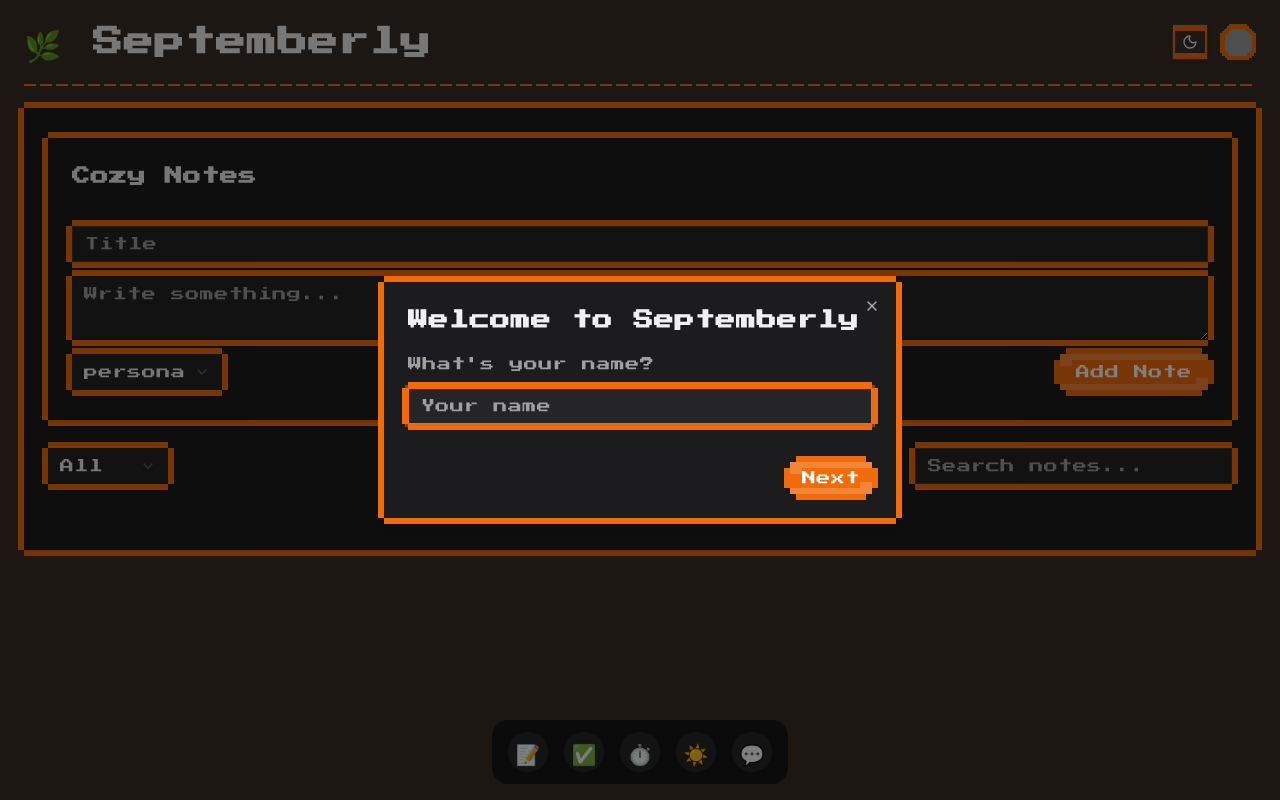
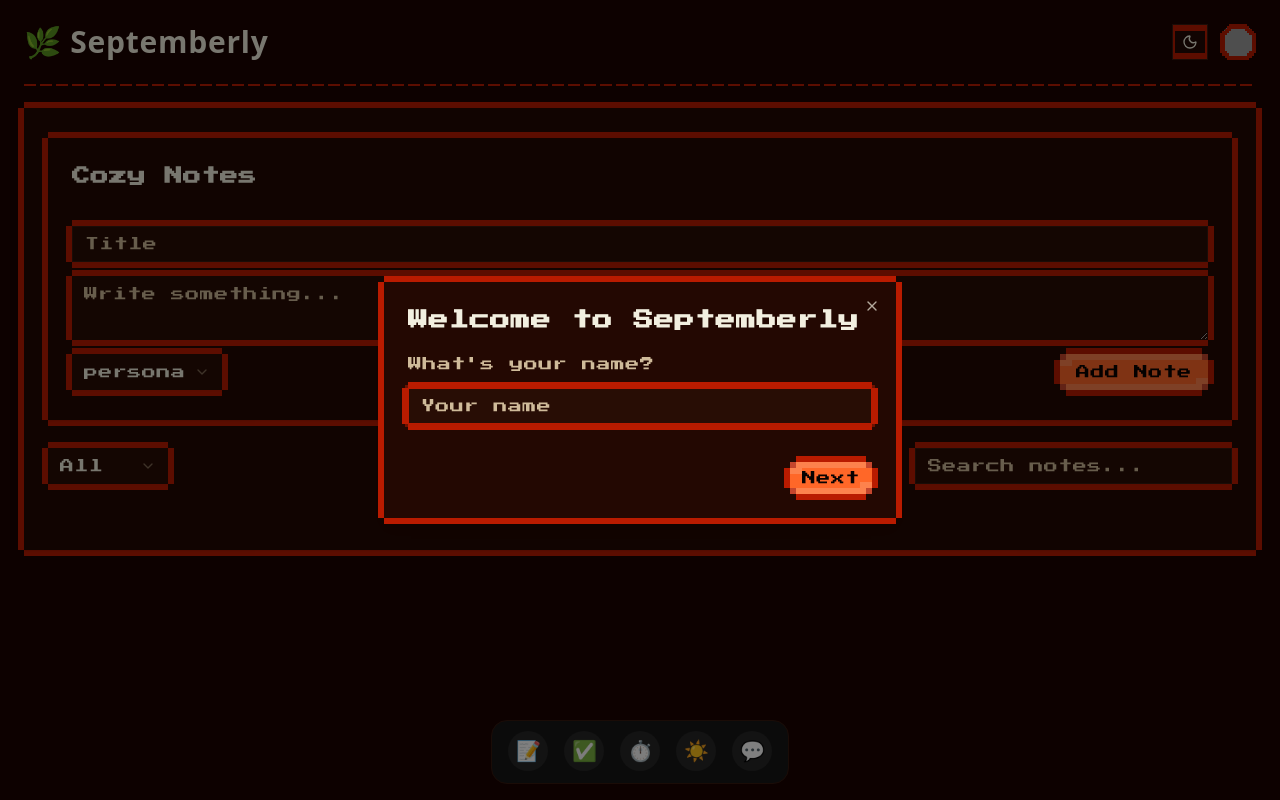
Before and after one commit to zeropse/Septemberly, a React (Vite) app: page / in a window 1280 px wide. Built offline with nearby package versions, Linux system fonts and the light colour scheme; grey boxes are pictures that could not be loaded.

Commit message:
fix pomodoro & add dock border

```diff
--- a/src/components/Dock.jsx
+++ b/src/components/Dock.jsx
@@ -13,7 +13,7 @@ const Dock = ({ setActive }) => {
   return (
     <FloatingDock
       items={items}
-      desktopClassName="fixed bottom-4 left-1/2 transform -translate-x-1/2 z-50"
+      desktopClassName="fixed bottom-4 left-1/2 transform -translate-x-1/2 z-50 border-1"
       mobileClassName="hidden"
     />
   );
--- a/src/components/widgets/Pomodoro.jsx
+++ b/src/components/widgets/Pomodoro.jsx
@@ -140,6 +140,8 @@ export default function Pomodoro() {
               fontSize="24"
               textAnchor="middle"
               dominantBaseline="middle"
+              fill="currentColor"
+              className="text-black dark:text-white"
             >
               {formatTime(secondsLeft)}
             </text>
@@ -159,7 +161,7 @@ export default function Pomodoro() {
             </Button>
           </div>
 
-          <div className="mt-4 text-sm text-gray-400">
+          <div className="mt-4 text-sm text-gray-700 dark:text-gray-400">
             Sessions completed: {sessions}
           </div>
         </div>
--- a/src/style/index.css
+++ b/src/style/index.css
@@ -43,109 +43,72 @@
 }
 
 :root {
-  --background: oklch(0.9613 0.0245 61.6527);
-  --foreground: oklch(0.2273 0.0038 286.0916);
-  --card: oklch(1 0 0);
-  --card-foreground: oklch(0.2273 0.0038 286.0916);
-  --popover: oklch(1 0 0);
-  --popover-foreground: oklch(0.2273 0.0038 286.0916);
-  --primary: oklch(0.6831 0.1874 46.6481);
-  --primary-foreground: oklch(1 0 0);
-  --secondary: oklch(0.9551 0 0);
-  --secondary-foreground: oklch(0.2273 0.0038 286.0916);
-  --muted: oklch(0.9551 0 0);
-  --muted-foreground: oklch(0.5278 0 0);
-  --accent: oklch(0.9597 0.023 65.4641);
-  --accent-foreground: oklch(0.2273 0.0038 286.0916);
-  --destructive: oklch(0.6368 0.2078 25.3313);
-  --destructive-foreground: oklch(1 0 0);
-  --border: oklch(0.9219 0 0);
-  --input: oklch(0.9219 0 0);
-  --ring: oklch(0.6831 0.1874 46.6481);
-  --chart-1: oklch(0.6831 0.1874 46.6481);
-  --chart-2: oklch(0.2273 0.0038 286.0916);
-  --chart-3: oklch(0.792 0.1603 72.4384);
-  --chart-4: oklch(0.5278 0 0);
-  --chart-5: oklch(0.9597 0.023 65.4641);
-  --sidebar: oklch(0.2273 0.0038 286.0916);
-  --sidebar-foreground: oklch(0.9551 0 0);
-  --sidebar-primary: oklch(0.6831 0.1874 46.6481);
-  --sidebar-primary-foreground: oklch(1 0 0);
-  --sidebar-accent: oklch(0.3492 0.0034 286.2208);
-  --sidebar-accent-foreground: oklch(1 0 0);
-  --sidebar-border: oklch(0.3492 0.0034 286.2208);
-  --sidebar-ring: oklch(0.6831 0.1874 46.6481);
-  --font-sans: "Press Start 2P", monospace, system-ui, -apple-system, sans-serif;
-  --font-serif: serif;
-  --font-mono: "Press Start 2P", monospace, "Courier New", courier;
-  --radius: 0.3rem;
-  --shadow-2xs: 0px 4px 8px -2px hsl(0 0% 0% / 0.05);
-  --shadow-xs: 0px 4px 8px -2px hsl(0 0% 0% / 0.05);
-  --shadow-sm: 0px 4px 8px -2px hsl(0 0% 0% / 0.1),
-    0px 1px 2px -3px hsl(0 0% 0% / 0.1);
-  --shadow: 0px 4px 8px -2px hsl(0 0% 0% / 0.1),
-    0px 1px 2px -3px hsl(0 0% 0% / 0.1);
-  --shadow-md: 0px 4px 8px -2px hsl(0 0% 0% / 0.1),
-    0px 2px 4px -3px hsl(0 0% 0% / 0.1);
-  --shadow-lg: 0px 4px 8px -2px hsl(0 0% 0% / 0.1),
-    0px 4px 6px -3px hsl(0 0% 0% / 0.1);
-  --shadow-xl: 0px 4px 8px -2px hsl(0 0% 0% / 0.1),
-    0px 8px 10px -3px hsl(0 0% 0% / 0.1);
-  --shadow-2xl: 0px 4px 8px -2px hsl(0 0% 0% / 0.25);
-  --tracking-normal: normal;
-  --spacing: 0.25rem;
+  --radius: 0.25rem;
+  --primary: oklch(0.65 0.18 40);
+  --primary-foreground: oklch(0.98 0.02 95);
+  --background: oklch(0.96 0.02 95);
+  --foreground: oklch(0.2 0.05 40);
+  --card: oklch(0.96 0.02 95);
+  --card-foreground: oklch(0.2 0.05 40);
+  --popover: oklch(0.96 0.02 95);
+  --popover-foreground: oklch(0.2 0.05 40);
+  --secondary: oklch(0.85 0.1 50);
+  --secondary-foreground: oklch(0.25 0.06 40);
+  --muted: oklch(0.9 0.05 80);
+  --muted-foreground: oklch(0.45 0.05 40);
+  --accent: oklch(0.7 0.15 30);
+  --accent-foreground: oklch(0.98 0.02 95);
+  --destructive: oklch(0.55 0.25 20);
+  --border: oklch(0.82 0.05 60);
+  --input: oklch(0.82 0.05 60);
+  --ring: oklch(0.65 0.18 40);
+  --chart-1: oklch(0.65 0.18 40);
+  --chart-2: oklch(0.55 0.15 20);
+  --chart-3: oklch(0.75 0.12 50);
+  --chart-4: oklch(0.5 0.1 60);
+  --chart-5: oklch(0.7 0.2 30);
+  --sidebar: oklch(0.9 0.05 80);
+  --sidebar-foreground: oklch(0.2 0.05 40);
+  --sidebar-primary: oklch(0.65 0.18 40);
+  --sidebar-primary-foreground: oklch(0.98 0.02 95);
+  --sidebar-accent: oklch(0.75 0.12 50);
+  --sidebar-accent-foreground: oklch(0.2 0.05 40);
+  --sidebar-border: oklch(0.82 0.05 60);
+  --sidebar-ring: oklch(0.65 0.18 40);
 }
 
 .dark {
-  --background: oklch(0.312 0.0224 55.4243);
-  --foreground: oklch(0.9551 0 0);
-  --card: oklch(0.2273 0.0038 286.0916);
-  --card-foreground: oklch(0.9551 0 0);
-  --popover: oklch(0.2273 0.0038 286.0916);
-  --popover-foreground: oklch(0.9551 0 0);
-  --primary: oklch(0.6831 0.1874 46.6481);
-  --primary-foreground: oklch(1 0 0);
-  --secondary: oklch(0.3492 0.0034 286.2208);
-  --secondary-foreground: oklch(0.9551 0 0);
-  --muted: oklch(0.3492 0.0034 286.2208);
-  --muted-foreground: oklch(0.7058 0 0);
-  --accent: oklch(0.3492 0.0034 286.2208);
-  --accent-foreground: oklch(0.9551 0 0);
-  --destructive: oklch(0.3958 0.1331 25.723);
-  --destructive-foreground: oklch(0.9551 0 0);
-  --border: oklch(0.3492 0.0034 286.2208);
-  --input: oklch(0.3492 0.0034 286.2208);
-  --ring: oklch(0.6831 0.1874 46.6481);
-  --chart-1: oklch(0.6831 0.1874 46.6481);
-  --chart-2: oklch(0.9551 0 0);
-  --chart-3: oklch(0.792 0.1603 72.4384);
-  --chart-4: oklch(0.7058 0 0);
-  --chart-5: oklch(0.3492 0.0034 286.2208);
-  --sidebar: oklch(0.1822 0 0);
-  --sidebar-foreground: oklch(0.9551 0 0);
-  --sidebar-primary: oklch(0.6831 0.1874 46.6481);
-  --sidebar-primary-foreground: oklch(1 0 0);
-  --sidebar-accent: oklch(0.2768 0 0);
-  --sidebar-accent-foreground: oklch(1 0 0);
-  --sidebar-border: oklch(0.2768 0 0);
-  --sidebar-ring: oklch(0.6831 0.1874 46.6481);
-  --font-sans: "Press Start 2P", monospace, system-ui, -apple-system, sans-serif;
-  --font-serif: serif;
-  --font-mono: "Press Start 2P", monospace, "Courier New", courier;
-  --radius: 0.3rem;
-  --shadow-2xs: 0px 5px 10px -3px hsl(0 0% 0% / 0.13);
-  --shadow-xs: 0px 5px 10px -3px hsl(0 0% 0% / 0.13);
-  --shadow-sm: 0px 5px 10px -3px hsl(0 0% 0% / 0.25),
-    0px 1px 2px -4px hsl(0 0% 0% / 0.25);
-  --shadow: 0px 5px 10px -3px hsl(0 0% 0% / 0.25),
-    0px 1px 2px -4px hsl(0 0% 0% / 0.25);
-  --shadow-md: 0px 5px 10px -3px hsl(0 0% 0% / 0.25),
-    0px 2px 4px -4px hsl(0 0% 0% / 0.25);
-  --shadow-lg: 0px 5px 10px -3px hsl(0 0% 0% / 0.25),
-    0px 4px 6px -4px hsl(0 0% 0% / 0.25);
-  --shadow-xl: 0px 5px 10px -3px hsl(0 0% 0% / 0.25),
-    0px 8px 10px -4px hsl(0 0% 0% / 0.25);
-  --shadow-2xl: 0px 5px 10px -3px hsl(0 0% 0% / 0.63);
+  --primary: oklch(0.7 0.2 40);
+  --primary-foreground: oklch(0.1 0.02 40);
+  --background: oklch(0.15 0.05 40);
+  --foreground: oklch(0.95 0.02 95);
+  --card: oklch(0.18 0.05 40);
+  --card-foreground: oklch(0.95 0.02 95);
+  --popover: oklch(0.18 0.05 40);
+  --popover-foreground: oklch(0.95 0.02 95);
+  --secondary: oklch(0.35 0.08 40);
+  --secondary-foreground: oklch(0.95 0.02 95);
+  --muted: oklch(0.25 0.05 40);
+  --muted-foreground: oklch(0.8 0.05 80);
+  --accent: oklch(0.6 0.15 30);
+  --accent-foreground: oklch(0.98 0.02 95);
+  --destructive: oklch(0.55 0.25 20);
+  --border: oklch(0.25 0.05 40);
+  --input: oklch(0.25 0.05 40);
+  --ring: oklch(0.5 0.2 40);
+  --chart-1: oklch(0.65 0.18 40);
+  --chart-2: oklch(0.55 0.15 20);
+  --chart-3: oklch(0.75 0.12 50);
+  --chart-4: oklch(0.5 0.1 60);
+  --chart-5: oklch(0.7 0.2 30);
+  --sidebar: oklch(0.18 0.05 40);
+  --sidebar-foreground: oklch(0.95 0.02 95);
+  --sidebar-primary: oklch(0.7 0.2 40);
+  --sidebar-primary-foreground: oklch(0.95 0.02 95);
+  --sidebar-accent: oklch(0.55 0.15 20);
+  --sidebar-accent-foreground: oklch(0.95 0.02 95);
+  --sidebar-border: oklch(0.25 0.05 40);
+  --sidebar-ring: oklch(0.7 0.2 40);
 }
 
 @layer base {
```
